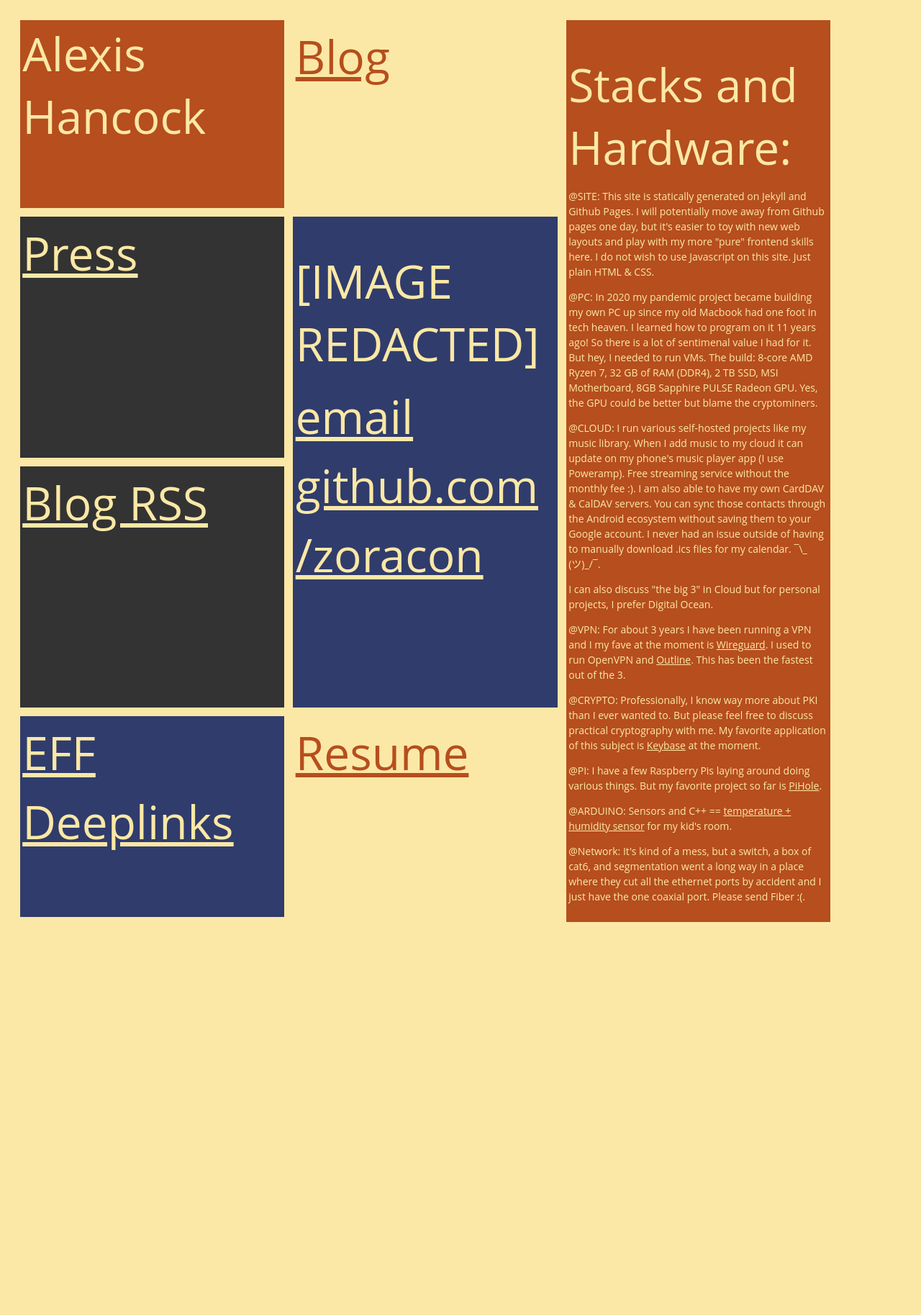
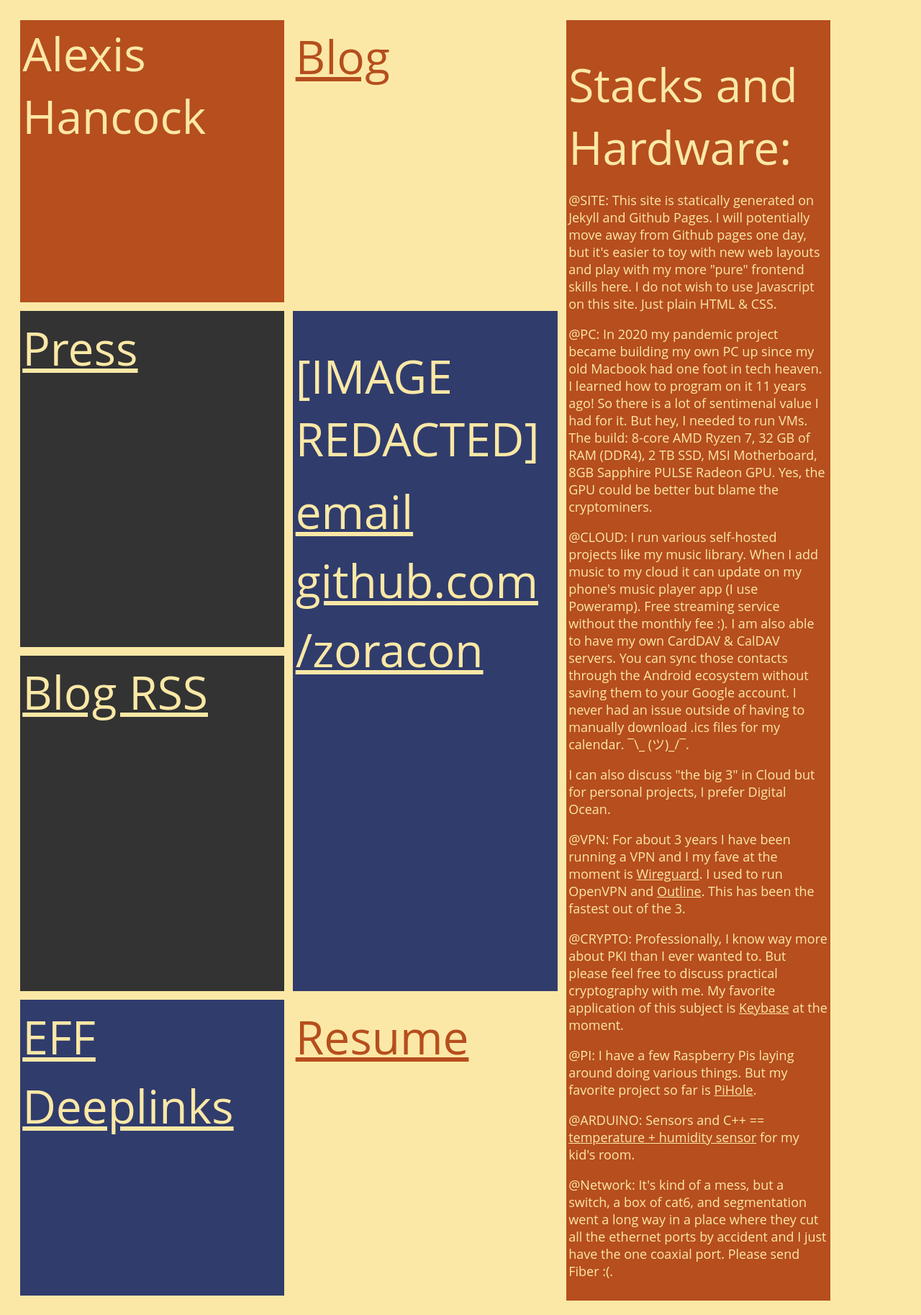
Before and after one commit to zoracon/zoracon.github.io, a Jekyll site: the page built from index.html, in a window 1280 px wide. Shown: the whole page at 72% size. Built offline with Jekyll 4.4.1, drawn with Linux system fonts in a browser that asks for light colours; before the commit the page ends 1301 px from its top, so only the background shows below that.

Commit message:
Up the font size

```diff
--- a/css/style.css
+++ b/css/style.css
@@ -61,7 +61,6 @@ body {
   font-family: Open Sans, sans-serif;
   font-weight: 400;
   font-weight: normal;
-  font-size: 14px;
   line-height: 1.5em;
   margin: 15px;
   width: auto;
@@ -83,7 +82,7 @@ body {
     padding-left: 16px;
     list-style: initial; }
   body p {
-    font-size: 14px;
+    font-size: large;
     font-weight: 400; }
   body a {
     color: #b64e1e;
--- a/css/style.scss
+++ b/css/style.scss
@@ -7,7 +7,6 @@ body {
   font-family: Open Sans, sans-serif;
   font-weight: 400;
   font-weight: normal;
-  font-size: 14px;
   line-height: 1.5em;
   margin: 15px;
   width: auto;
@@ -39,7 +38,7 @@ body {
   }
 
   p {
-    font-size: 14px;
+    font-size: large;
     font-weight: 400;
   }
 
```
Also changed, not shown: 1 other file.
